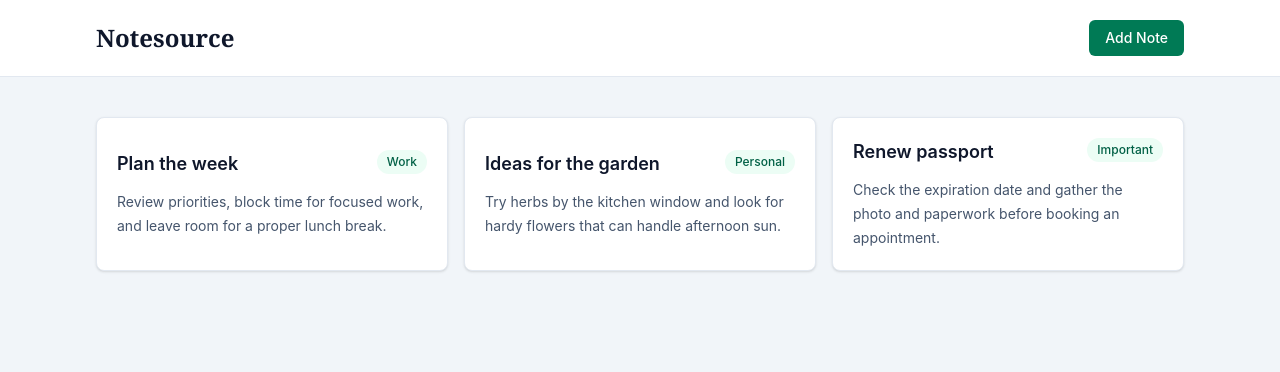
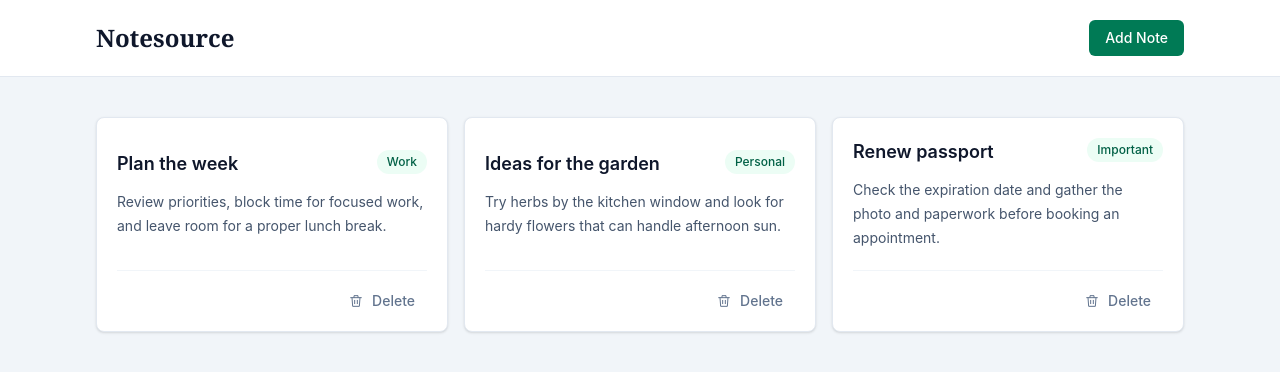
Before and after one commit to szymonGi2/Notesource, a React (Vite) app: page / in a window 1280 px wide. Shown: the top 372 px of the page. Built offline with nearby package versions, Linux system fonts and the light colour scheme.

Commit message:
New function and button that deletes the note.

```diff
--- a/src/App.tsx
+++ b/src/App.tsx
@@ -47,6 +47,10 @@ const App = () => {
     setVisibleCreatebar(false);
   }
 
+  const deleteNote = (noteIndex: number) => {
+    setNoteList((notes) => notes.filter((_, index) => index !== noteIndex));
+  };
+
   return (
     <main className="min-h-screen bg-slate-100">
       <header className="border-b border-slate-200 bg-white">
@@ -68,7 +72,7 @@ const App = () => {
       <section className="mx-auto max-w-6xl px-4 py-8 sm:px-6 sm:py-10 lg:px-8">
         {visibleCreatebar && <Createbar onCreate={createNote} />}
         {selectedNoteIndex === null ? (
-          <NoteGrid list={noteList} onSelect={setSelectedNoteIndex} />
+          <NoteGrid list={noteList} onSelect={setSelectedNoteIndex} onDelete={deleteNote} />
         ) : (
           <NoteView
             note={noteList[selectedNoteIndex]}
--- a/src/components/NoteGrid.tsx
+++ b/src/components/NoteGrid.tsx
@@ -3,28 +3,59 @@ import type { Note } from "../types/note_type";
 interface NoteListProps {
   list: Note[];
   onSelect: (index: number) => void;
+  onDelete: (index: number) => void;
 }
 
-const NoteGrid = ({ list, onSelect }: NoteListProps) => {
+const NoteGrid = ({ list, onSelect, onDelete }: NoteListProps) => {
+  if (list.length === 0) {
+    return (
+      <div role="status" className="rounded-lg border border-slate-200 bg-white px-5 py-12 text-center shadow-sm">
+        <h2 className="font-serif text-2xl font-semibold text-slate-900">
+          No notes yet
+        </h2>
+        <p className="mt-2 text-sm leading-6 text-slate-500">
+          Click “Add Note” to create your first note.
+        </p>
+      </div>
+    );
+  }
+
   return (
     <div className="grid justify-center gap-4 sm:grid-cols-2 lg:grid-cols-3">
       {list.map((note, index) => (
-        <button
+        <article
           key={`${note.title}-${index}`}
-          type="button"
-          onClick={() => onSelect(index)}
-          className="rounded-lg border border-slate-200 bg-white p-5 text-left shadow-sm transition-shadow hover:shadow-md focus-visible:outline-2 focus-visible:outline-offset-2 focus-visible:outline-emerald-700"
+          className="flex flex-col rounded-lg border border-slate-200 bg-white shadow-sm transition-shadow hover:shadow-md"
         >
-          <div className="mb-3 flex items-start justify-between gap-3">
-            <h2 className="text-lg font-semibold text-slate-900">
+          <button
+            type="button"
+            onClick={() => onSelect(index)}
+            className="flex-1 rounded-lg p-5 text-left focus-visible:outline-2 focus-visible:outline-offset-2 focus-visible:outline-emerald-700"
+          >
+          <span className="mb-3 flex items-start justify-between gap-3">
+            <span className="text-lg font-semibold text-slate-900">
               {note.title}
-            </h2>
+            </span>
             <span className="shrink-0 rounded-full bg-emerald-50 px-2.5 py-1 text-xs font-medium text-emerald-800">
               {note.category}
             </span>
-          </div>
-          <p className="text-sm leading-6 text-slate-600">{note.content}</p>
-        </button>
+          </span>
+          <span className="block text-sm leading-6 text-slate-600">{note.content}</span>
+          </button>
+          <footer className="mx-5 flex justify-end border-t border-slate-100 py-3">
+            <button
+              type="button"
+              onClick={() => onDelete(index)}
+              aria-label={`Delete note: ${note.title}`}
+              className="inline-flex items-center gap-2 rounded-md px-3 py-2 text-sm font-medium text-slate-500 transition-colors hover:bg-slate-100 hover:text-slate-900 focus-visible:outline-2 focus-visible:outline-offset-2 focus-visible:outline-emerald-700"
+            >
+              <svg aria-hidden="true" viewBox="0 0 24 24" fill="none" stroke="currentColor" strokeWidth={1.5} className="h-4 w-4">
+                <path strokeLinecap="round" strokeLinejoin="round" d="M4 7h16M9 7V4h6v3M6 7l1 13h10l1-13M10 11v5m4-5v5" />
+              </svg>
+              Delete
+            </button>
+          </footer>
+        </article>
       ))}
     </div>
   );
```
